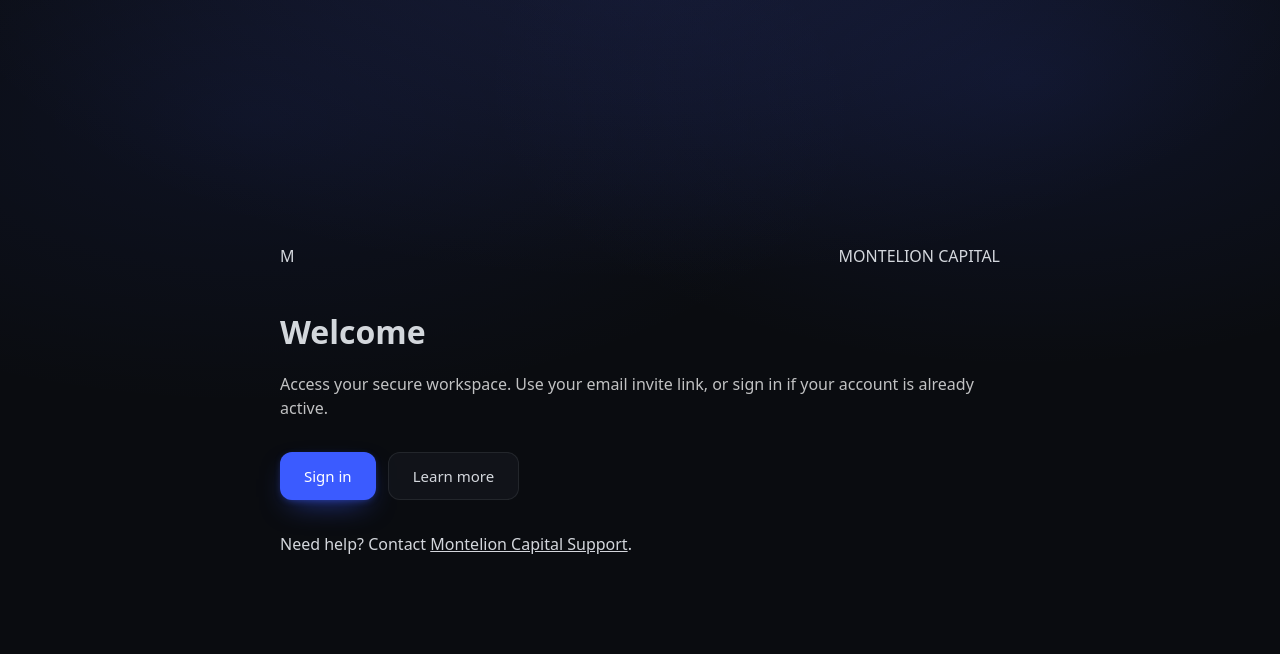
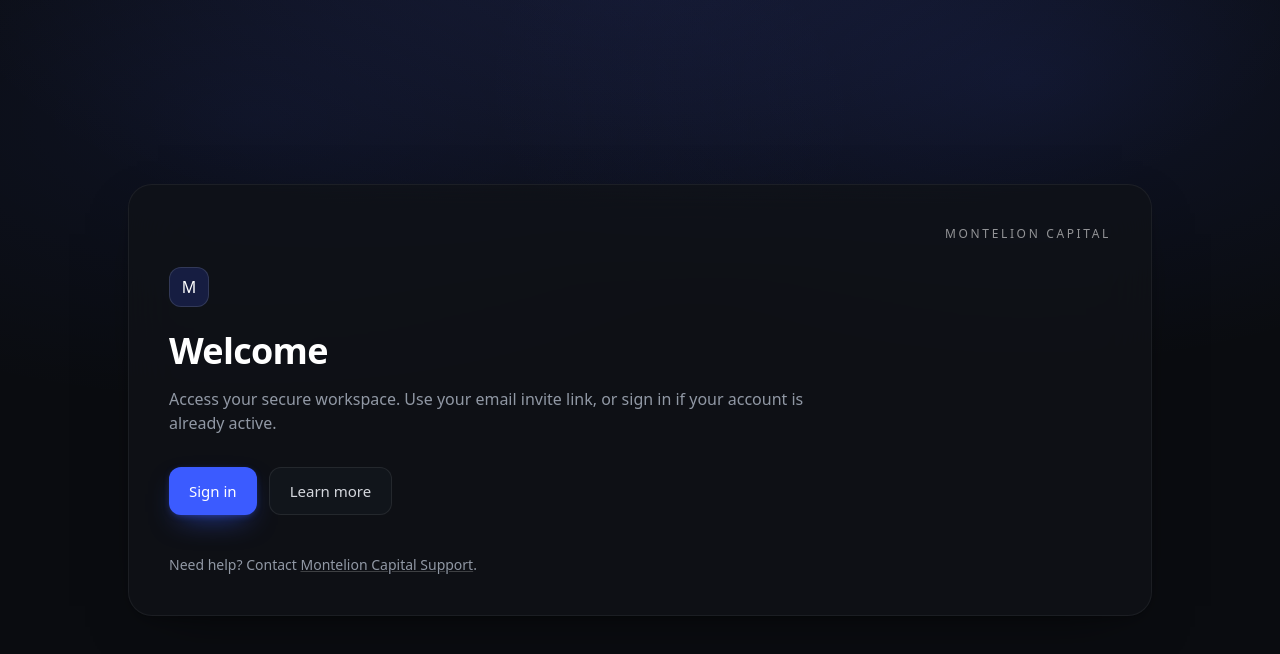
Before and after one commit to montelioncapital/montelion-app-v1, a Next.js app: page / in a window 1280 px wide. Shown: the top 654 px of the page. Built offline with nearby package versions, Linux system fonts and the light colour scheme.

Commit message:
Update page.jsx

```diff
--- a/app/page.jsx
+++ b/app/page.jsx
@@ -1,29 +1,37 @@
-// app/page.jsx
-export const metadata = { title: "Welcome • Montelion Capital" };
+export const metadata = {
+  title: "Welcome • Montelion Capital",
+};
 
 export default function Home() {
   return (
-    <div className="flex flex-col">
-      <div className="flex w-full items-start justify-between">
-        <div className="brand-dot">M</div>
-        <div className="brand-dot">MONTELION CAPITAL</div>
+    <div className="panel panel--welcome">
+      {/* header line */}
+      <div className="flex items-center justify-between text-[12px] uppercase tracking-[0.22em] text-[rgba(255,255,255,0.55)] mb-6">
+        <span className="opacity-0">.</span>
+        <span>Montelion Capital</span>
       </div>
 
-      <div className="mt-10 max-w-[720px]">
-        <h1 className="text-[32px] font-semibold">Welcome</h1>
-        <p className="mt-4 text-white/75">
-          Access your secure workspace. Use your email invite link, or sign in if your account is already active.
-        </p>
+      {/* badge */}
+      <div className="flex justify-start mb-6">
+        <div className="brand-badge">M</div>
+      </div>
 
-        <div className="mt-8 flex gap-3">
-          <a href="/login" className="btn btn-primary px-6">Sign in</a>
-          <button className="btn btn-ghost px-6">Learn more</button>
-        </div>
+      {/* main copy */}
+      <h1 className="h1 mb-4">Welcome</h1>
+      <p className="muted max-w-2xl">
+        Access your secure workspace. Use your email invite link, or sign in if your account is already active.
+      </p>
 
-        <p className="mt-8 hint">
-          Need help? Contact <a className="underline hover:text-white/80" href="#">Montelion Capital Support</a>.
-        </p>
+      {/* actions */}
+      <div className="mt-8 flex flex-wrap gap-3">
+        <a className="btn btn-primary" href="/login">Sign in</a>
+        <a className="btn btn-ghost" href="#learn">Learn more</a>
       </div>
+
+      {/* support */}
+      <p className="muted mt-10 text-sm">
+        Need help? Contact <a className="underline decoration-[rgba(255,255,255,0.2)] hover:decoration-[rgba(255,255,255,0.5)]" href="mailto:support@montelion-capital.com">Montelion Capital Support</a>.
+      </p>
     </div>
   );
 }
```
